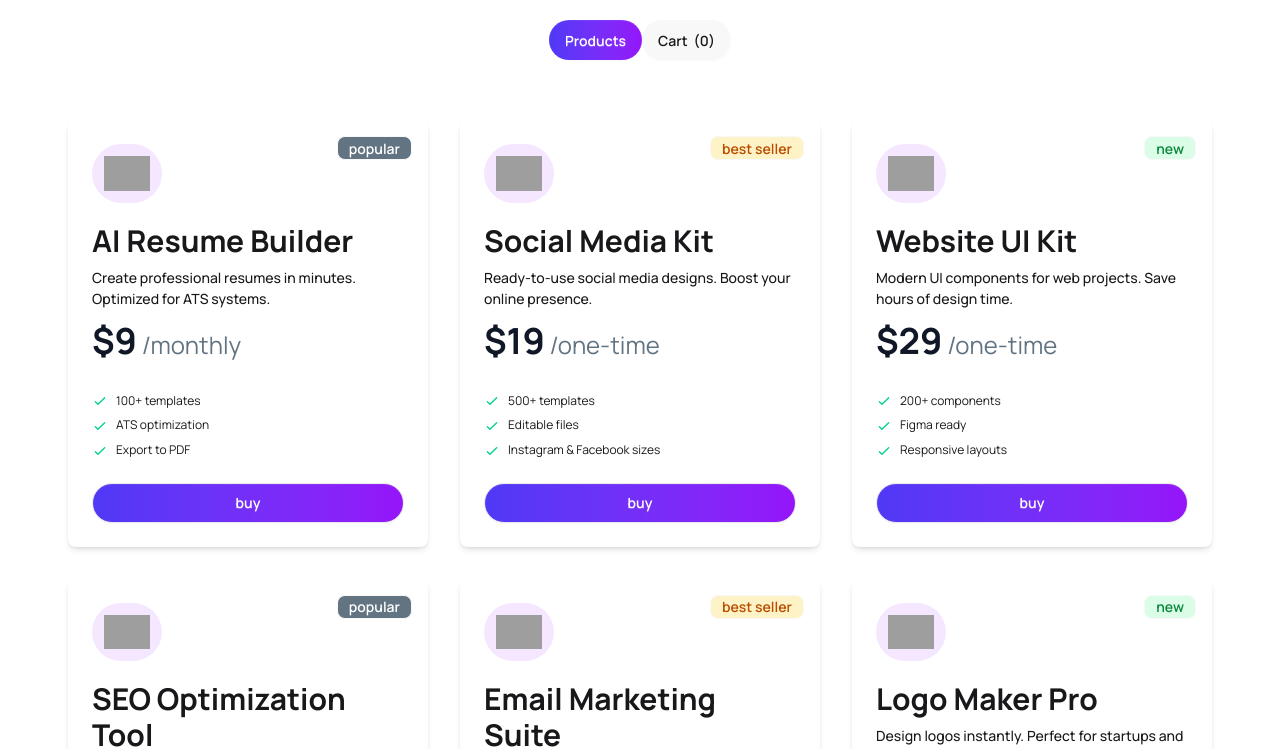
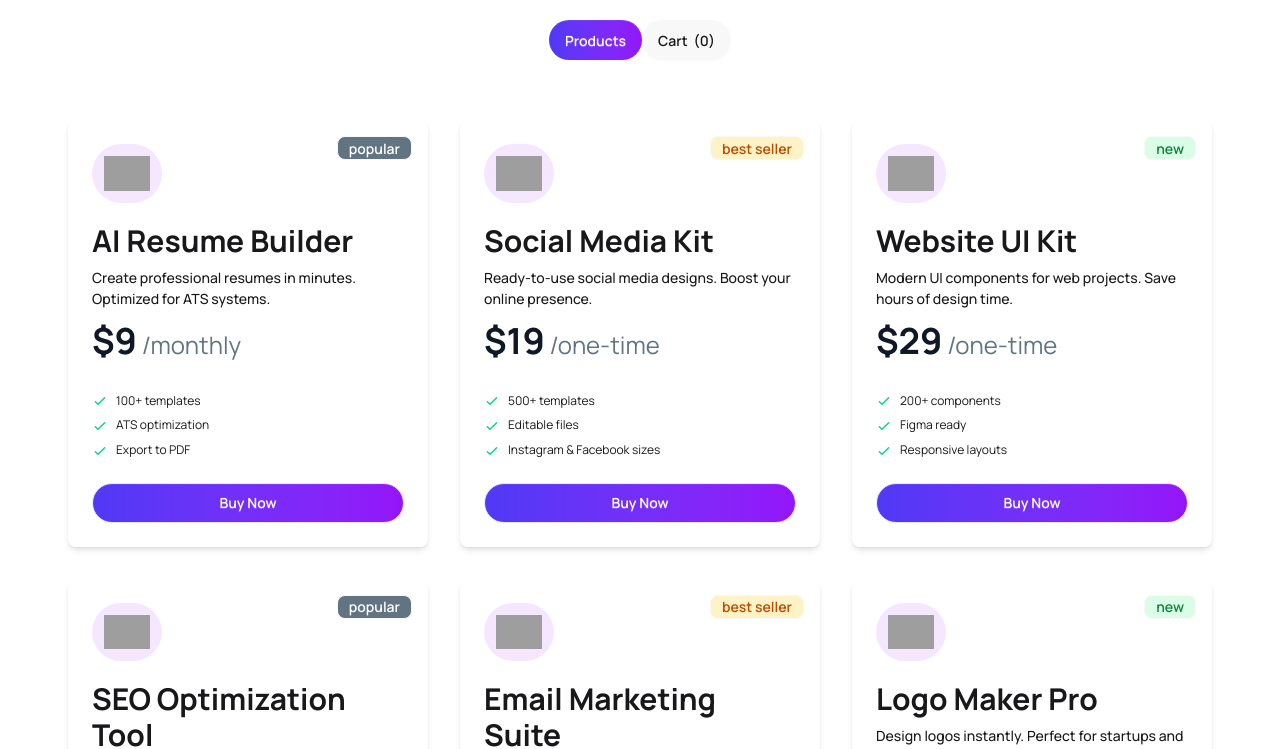
Before and after one commit to shariarnafis45/DigiTools-Shop, a React (Vite) app: page / in a window 1280 px wide. Shown: the part 1349-2098 px from the top of the page. Built offline with nearby package versions, Linux system fonts and the light colour scheme; grey boxes are pictures that could not be loaded.

Commit message:
added product card handle btn , tostify

```diff
--- a/package.json
+++ b/package.json
@@ -14,6 +14,7 @@
     "react": "^19.2.4",
     "react-dom": "^19.2.4",
     "react-icons": "^5.6.0",
+    "react-toastify": "^11.0.5",
     "tailwindcss": "^4.2.2"
   },
   "devDependencies": {
--- a/src/App.jsx
+++ b/src/App.jsx
@@ -7,15 +7,16 @@ import Pricing from "./components/Pricing";
 import Stats from "./components/Stats";
 import Cta from "./components/Cta";
 import Footer from "./components/Footer";
-import Products from "./components/ProductsContainer";
+import ProductsContainer from "./components/ProductsContainer";
+import { ToastContainer } from "react-toastify";
 
 const pricingPromise = async () => {
-  const res = await fetch("/public/pricing.json");
+  const res = await fetch("/pricing.json");
   return res.json();
 };
 
 const productsDataPromise = async () => {
-  const res = await fetch("/public/productData.json");
+  const res = await fetch("/productData.json");
   return res.json();
 };
 function App() {
@@ -30,7 +31,7 @@ function App() {
       <main>
         <Stats />
         <Suspense fallback={<p></p>}>
-          <Products productsPromise={productsPromise} />
+          <ProductsContainer productsPromise={productsPromise} />
         </Suspense>
         <GetStart />
         <Suspense fallback={<p></p>}>
@@ -41,6 +42,8 @@ function App() {
       <footer>
         <Footer />
       </footer>
+
+      <ToastContainer/>
     </>
   );
 }
--- /dev/null
+++ b/src/components/ProductsCard.jsx
@@ -0,0 +1,72 @@
+import React, { useState } from "react";
+import { toast } from "react-toastify";
+
+const ProductsCard = ({ product, cartProducts, setCartProduct }) => {
+  const [isBuyClicked, setIsBuyClicked] = useState(false);
+  const handleBuyNow = (product) => {
+    toast.success(`${product.name} added to cart`, {
+      position: "top-center",
+    });
+    setIsBuyClicked(true);
+    setCartProduct([...cartProducts, product]);
+  };
+  return (
+    <div>
+      <div
+        className={`card  shadow-md rounded-lg relative flex flex-col h-full hover:-translate-y-3 transition max-w-sm`}
+      >
+        <div className="card-body">
+          <span
+            className={`badge badge-md font-semibold  absolute top-4 right-4 ${product.tag === "popular" && "bg-[#627382] text-white"} ${product.tag === "new" && "bg-[#DBFCE7] text-[#0A883E]"} ${product.tag === "best seller" && "bg-[#FEF3C6] text-[#BB4D00]"}`}
+          >
+            {product.tag}
+          </span>
+          <div className="">
+            <div className="bg-[#9514FA]/10 max-w-[70px] p-3 rounded-full mb-5">
+              <img src={product.icon} alt="" className="" />
+            </div>
+            <h2 className="text-3xl font-bold">{product.name}</h2>
+            <p className={`font-medium  mt-2`}>{product.description}</p>
+            <p className={`text-2xl mt-3 text-[#627382]`}>
+              <span className={`font-bold text-4xl text-[#101727]`}>
+                ${product.price}
+              </span>{" "}
+              /{product.period}
+            </p>
+          </div>
+          <ul className="mt-6 flex flex-col gap-2 text-xs mb-4">
+            {product.features.map((feature, i) => (
+              <li key={i}>
+                <svg
+                  xmlns="http://www.w3.org/2000/svg"
+                  className="size-4 me-2 inline-block text-success"
+                  fill="none"
+                  viewBox="0 0 24 24"
+                  stroke="currentColor"
+                >
+                  <path
+                    strokeLinecap="round"
+                    strokeLinejoin="round"
+                    strokeWidth="2"
+                    d="M5 13l4 4L19 7"
+                  />
+                </svg>
+                <span>{feature}</span>
+              </li>
+            ))}
+          </ul>
+          <div className="mt-auto">
+            <button
+              onClick={() => handleBuyNow(product)}
+              className={`btn  w-full rounded-full ${isBuyClicked ? "bg-green-500 text-white" : "bg-linear-to-r from-[#4F39F6] to-[#9514FA] text-white"} `}
+            >
+              {isBuyClicked ? "Added To Cart" : "Buy Now"}
+            </button>
+          </div>
+        </div>
+      </div>
+    </div>
+  );
+};
+
+export default ProductsCard;
--- a/src/components/ProductsCardContainer.jsx
+++ b/src/components/ProductsCardContainer.jsx
@@ -1,72 +1,16 @@
 import React, { useState } from "react";
+import ProductsCard from "./ProductsCard";
 
-const ProductsCard = ({ productsData, setCartProduct, cartProducts }) => {
+const ProductsCardContainer = ({ productsData, setCartProduct, cartProducts }) => {
 
-  const handleBuyNow = (product) => {
 
-    setCartProduct([...cartProducts, product]);
-  };
   return (
     <div className="mt-15 grid sm:grid-cols-2 lg:grid-cols-3 gap-8 justify-items-center">
       {productsData.map((product, i) => (
-        <div key={i}>
-          <div
-            className={`card  shadow-md rounded-lg relative flex flex-col h-full hover:-translate-y-3 transition max-w-sm`}
-          >
-            <div className="card-body">
-              <span
-                className={`badge badge-md font-semibold  absolute top-4 right-4 ${product.tag === "popular" && "bg-[#627382] text-white"} ${product.tag === "new" && "bg-[#DBFCE7] text-[#0A883E]"} ${product.tag === "best seller" && "bg-[#FEF3C6] text-[#BB4D00]"}`}
-              >
-                {product.tag}
-              </span>
-              <div className="">
-                <div className="bg-[#9514FA]/10 max-w-[70px] p-3 rounded-full mb-5">
-                  <img src={product.icon} alt="" className="" />
-                </div>
-                <h2 className="text-3xl font-bold">{product.name}</h2>
-                <p className={`font-medium  mt-2`}>{product.description}</p>
-                <p className={`text-2xl mt-3 text-[#627382]`}>
-                  <span className={`font-bold text-4xl text-[#101727]`}>
-                    ${product.price}
-                  </span>{" "}
-                  /{product.period}
-                </p>
-              </div>
-              <ul className="mt-6 flex flex-col gap-2 text-xs mb-4">
-                {product.features.map((feature, i) => (
-                  <li key={i}>
-                    <svg
-                      xmlns="http://www.w3.org/2000/svg"
-                      className="size-4 me-2 inline-block text-success"
-                      fill="none"
-                      viewBox="0 0 24 24"
-                      stroke="currentColor"
-                    >
-                      <path
-                        strokeLinecap="round"
-                        strokeLinejoin="round"
-                        strokeWidth="2"
-                        d="M5 13l4 4L19 7"
-                      />
-                    </svg>
-                    <span>{feature}</span>
-                  </li>
-                ))}
-              </ul>
-              <div className="mt-auto">
-                <button
-                  onClick={() => handleBuyNow(product)}
-                  className={`btn  w-full rounded-full  bg-linear-to-r from-[#4F39F6] to-[#9514FA] text-white`}
-                >
-                  buy
-                </button>
-              </div>
-            </div>
-          </div>
-        </div>
+        <ProductsCard cartProducts={cartProducts} setCartProduct={setCartProduct} key={i} product={product}/>
       ))}
     </div>
   );
 };
 
-export default ProductsCard;
+export default ProductsCardContainer;
```
Also changed, not shown: 1 other file (tests, documents, lock files or other folders).
